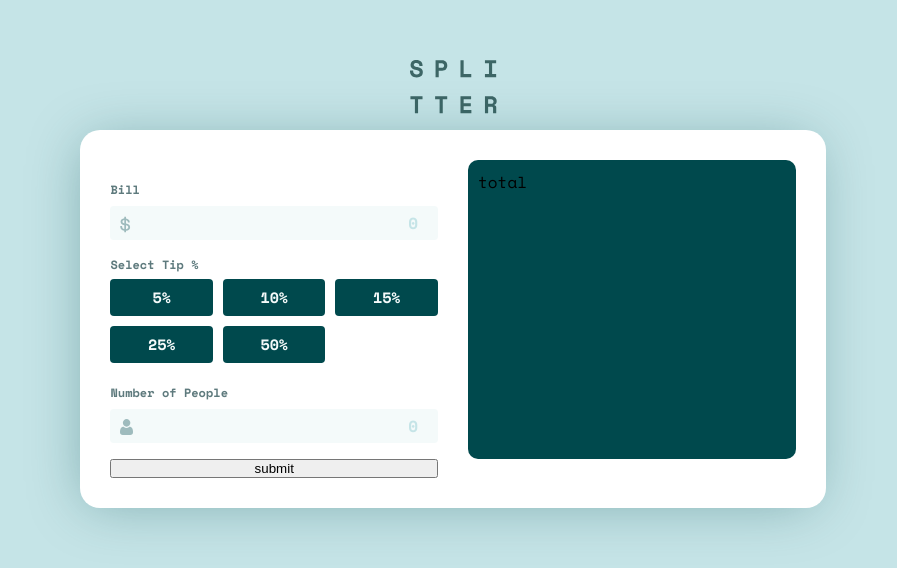
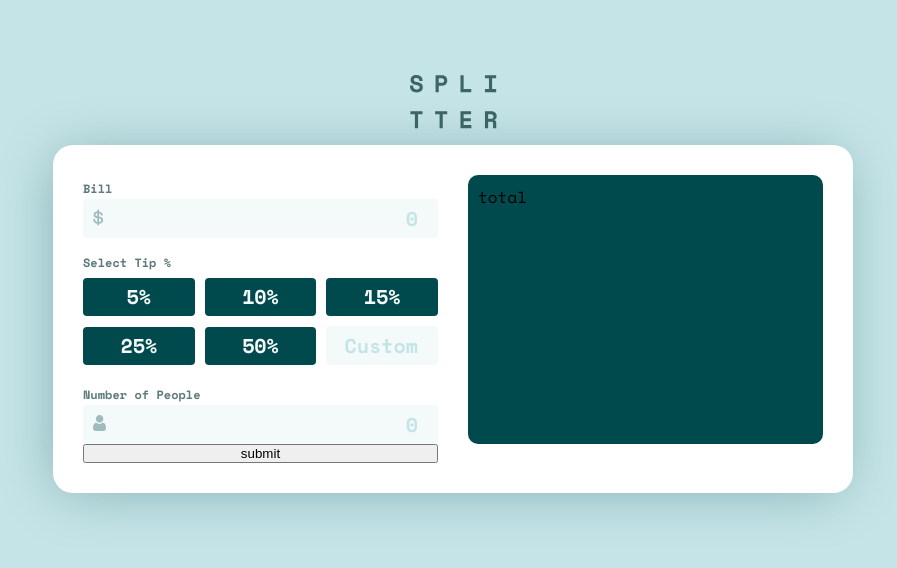
Before and after one commit to 1V4NTR3J0/tip-calculator-app, a React (Vite) app: page / in a window 1280 px wide. Shown: the part 116-684 px from the top of the page, without its empty margins (187-1084 px from the left). Built offline with nearby package versions, Linux system fonts and the light colour scheme.

Commit message:
Fix: optional porps for input

```diff
--- a/src/components/Input/Input.tsx
+++ b/src/components/Input/Input.tsx
@@ -2,9 +2,9 @@ import { FormEvent, useState } from "react";
 import "./index.scss";
 
 interface IInput {
-  placeholder: string;
+  placeholder?: string;
   icon?: string;
-  label: string;
+  label?: string;
   name: string;
 }
 
@@ -26,7 +26,7 @@ export const Input = ({ placeholder, label, icon, name }: IInput) => {
   return (
     <div className="inputContainer">
       <label>
-        {label}
+        {label !== "" && label}
         <input
           type="number"
           name={name}
@@ -34,7 +34,9 @@ export const Input = ({ placeholder, label, icon, name }: IInput) => {
           placeholder={placeholder}
           onChange={handleChange}
           onBlur={handleBlur}
-          className={icon === "bill" ? "billIcon" : "personIcon"}
+          className={
+            icon === "" ? "" : icon === "bill" ? "billIcon" : "personIcon"
+          }
         />
       </label>
     </div>
--- a/src/components/Input/index.scss
+++ b/src/components/Input/index.scss
@@ -1,7 +1,7 @@
 @import '../../scss/common';
 
 .inputContainer {
-    margin: 1.6rem 0;
+    // margin: 1.6rem 0;
 
     .activ {
         border: solid 2px $cyan;
@@ -33,10 +33,10 @@
         background-repeat: no-repeat;
         color: $veryDark;
         font-weight: 700;
-        font-size: 1.6rem;
+        font-size: 2rem;
         font-family: $spaceMono;
         outline: transparent solid 1px;
-        margin-top: .6rem;
+        margin: 0;
         padding: .5rem;
         text-align: end;
         width: 100%;
--- a/src/components/RadioButton/index.scss
+++ b/src/components/RadioButton/index.scss
@@ -25,9 +25,9 @@
 
     input+label {
         margin: 0;
-        padding: 0.8rem 2rem;
+        padding: 0.5rem 2rem;
         color: $veryLightGrayish;
-        font-size: 1.5rem;
+        font-size: 2rem;
         line-height: 140%;
         font-weight: 700;
         text-align: center;
--- a/src/components/SelectTip/SelectTip.tsx
+++ b/src/components/SelectTip/SelectTip.tsx
@@ -1,3 +1,4 @@
+import Input from "../Input";
 import RadioButton from "../RadioButton";
 import "./index.scss";
 
@@ -11,6 +12,7 @@ export const SelectTip = () => {
         {avialableTips.map((tip) => (
           <RadioButton key={tip} label={tip}/>
         ))}
+        <Input placeholder="Custom" label='' icon='' name='customTip'/>
       </div>
     </div>
   );
--- a/src/components/SelectTip/index.scss
+++ b/src/components/SelectTip/index.scss
@@ -1,6 +1,8 @@
 @import '../../scss/common';
 
 .tipContainer {
+    margin: 1.6rem 0;
+
 
     .tipGrid {
         display: grid;
```
